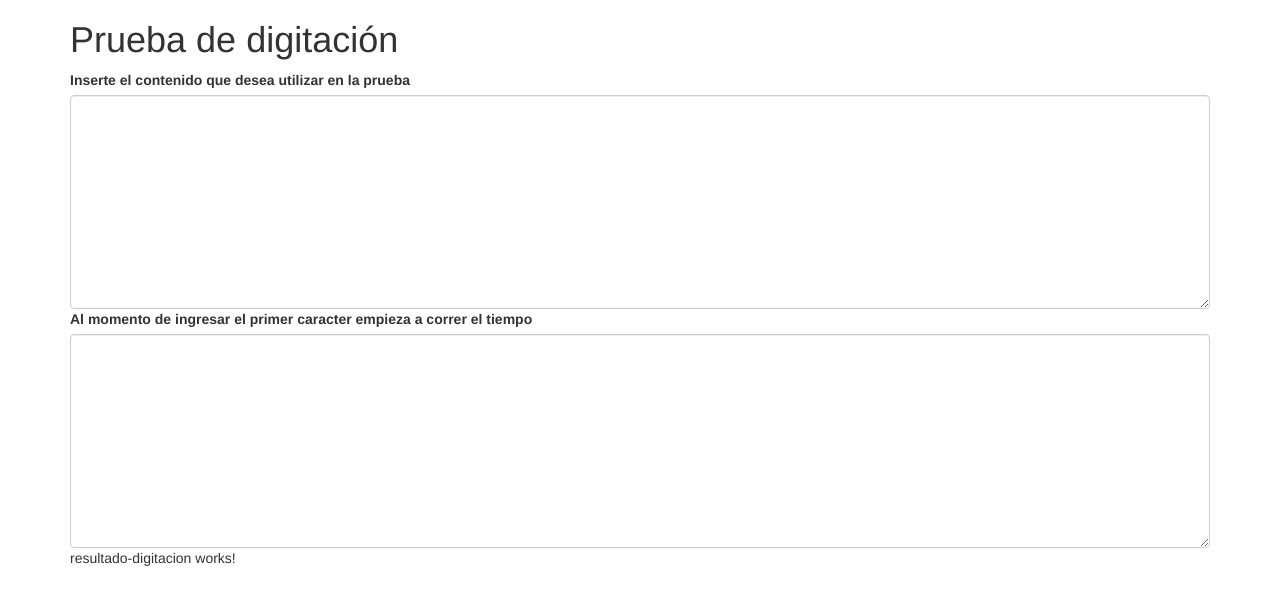
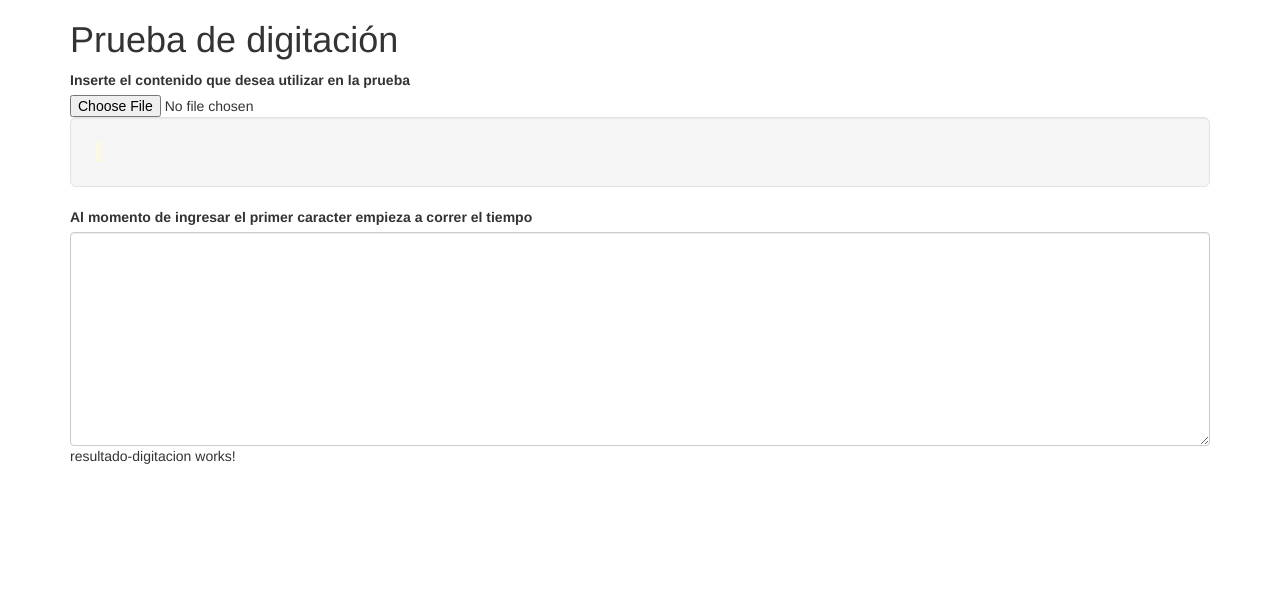
Before and after one commit to andrescrm/AngularTyping, an Angular app: page / in a window 1280 px wide. Shown: the top 604 px of the page. Built offline with nearby package versions, Linux system fonts and the light colour scheme.

Commit message:
Changes to process content text

```diff
--- a/src/app/app.component.html
+++ b/src/app/app.component.html
@@ -1,6 +1,6 @@
 <div class="container">
   <h1>Prueba de digitación</h1>
-  <app-fuente-contenido [longitudTextoDigitado]="longitudCaracteresDigitacion" (textoModificado)="onTextoModificado($event)"></app-fuente-contenido>
+  <app-fuente-contenido [longitudTextoDigitado]="cantidadAciertos" (textoModificado)="onTextoModificado($event)"></app-fuente-contenido>
   <app-digitacion-contenido (aciertosDigitacion)="onAciertosDigitacion($event)" [textoContenido]="fuenteContenido.trim()"></app-digitacion-contenido>
   <app-resultado-digitacion></app-resultado-digitacion>
 </div>
--- a/src/app/app.component.ts
+++ b/src/app/app.component.ts
@@ -7,10 +7,10 @@ import { Component } from '@angular/core';
 })
 export class AppComponent {
   fuenteContenido = '';
-  longitudCaracteresDigitacion = 0;
+  cantidadAciertos = 0;
 
   onAciertosDigitacion(eventData) {
-    this.longitudCaracteresDigitacion = eventData;
+    this.cantidadAciertos = eventData;
   }
 
   onTextoModificado(eventData) {
--- a/src/app/digitacion-contenido/digitacion-contenido.component.ts
+++ b/src/app/digitacion-contenido/digitacion-contenido.component.ts
@@ -12,20 +12,20 @@ export class DigitacionContenidoComponent {
   cantidadAciertos = 0;
   cantidadErrores = 0;
   @Input() textoContenido = '';
-  @Output() errorDigitacion = new EventEmitter<number>();
+  @Output() erroresDigitacion = new EventEmitter<number>();
   @Output() aciertosDigitacion = new EventEmitter<number>();
 
   constructor() { }
 
   validarCaracteres(event) {
-    if (this.textoContenido.charAt(this.textoDigitado.length - 1) !== event.key) {
-      this.cantidadErrores++;
-      this.errorDigitacion.emit(this.cantidadErrores);
-      this.textoDigitado = this.textoAnterior;
-    } else {
-      this.cantidadAciertos++;
+    if (this.textoContenido.slice(0, this.textoDigitado.length) === this.textoDigitado) {
+      this.cantidadAciertos = this.textoDigitado.length;
       this.aciertosDigitacion.emit(this.cantidadAciertos);
       this.textoAnterior = this.textoDigitado;
+    } else {
+      this.cantidadErrores = this.cantidadErrores + (this.textoDigitado.length - this.textoAnterior.length);
+      this.erroresDigitacion.emit(this.cantidadErrores);
+      this.textoDigitado = this.textoAnterior;
     }
 
     // TODO: Delete this line
--- a/src/app/fuente-contenido/fuente-contenido.component.html
+++ b/src/app/fuente-contenido/fuente-contenido.component.html
@@ -1,4 +1,5 @@
 <label>Inserte el contenido que desea utilizar en la prueba</label>
-<textarea class="form-control" rows="10" (change)="ajustarTextoContenido($event)" appResaltarTexto [longitudTexto]="longitudTextoDigitado">
+<input type="file" (change)="ajustarTextoContenido($event)">
+<div class="well well-lg" appResaltarTexto [longitudTexto]="longitudTextoDigitado">
   {{fuenteContenido}}
-</textarea>
+</div>
--- a/src/app/fuente-contenido/fuente-contenido.component.ts
+++ b/src/app/fuente-contenido/fuente-contenido.component.ts
@@ -14,8 +14,13 @@ export class FuenteContenidoComponent {
   constructor() { }
 
   ajustarTextoContenido(event) {
-    this.fuenteContenido = event.target.value;
-    this.textoModificado.emit(this.fuenteContenido);
+    const lector = new FileReader();
+    let archivo:File = event.target.files[0];
+
+    lector.readAsText(archivo)
+    lector.onloadend = (e) => {
+      this.fuenteContenido = lector.result;
+      this.textoModificado.emit(this.fuenteContenido);
+    }
   }
-
 }
--- a/src/app/resaltar-texto.directive.ts
+++ b/src/app/resaltar-texto.directive.ts
@@ -1,9 +1,9 @@
-import { Directive, HostBinding, HostListener, Input, ElementRef, Renderer2 } from '@angular/core';
+import { Directive, HostBinding, HostListener, Input, ElementRef, Renderer2, OnChanges, SimpleChanges } from '@angular/core';
 
 @Directive({
   selector: '[appResaltarTexto]'
 })
-export class ResaltarTextoDirective {
+export class ResaltarTextoDirective implements OnChanges {
 
   @Input() longitudTexto = 0;
 
@@ -17,6 +17,32 @@ export class ResaltarTextoDirective {
 
   }
 
-  // TODO: Validar la opcion de un observable sobre el tamaño del texto
+  // TODO: Validar la opcion de un observable sobre el tamaño del texto y utilizar mecanismo de change detection on OnPush
+
+  ngOnChanges(changes: SimpleChanges) {
+    if(changes.longitudTexto) {
+      console.log(this.elementRef.nativeElement.childNodes);
+
+      for (let index = 0; index < this.elementRef.nativeElement.childNodes.length - 1; index++) {
+        const elemento = this.renderer.createElement(this.elementRef.nativeElement.childNodes[index].nodeName);
+        this.renderer.removeChild(this.elementRef.nativeElement, elemento);
+      }
+
+      const elementoResaltado = this.renderer.createElement('mark');
+      const textoResaltado = this.renderer.createText(this.elementRef.nativeElement.innerText.slice(0, this.longitudTexto));
+      const elementoSinResaltar = this.renderer.createElement('span');
+      const textoSinResaltar = this.renderer.createText(this.elementRef.nativeElement.innerText.slice(this.longitudTexto + 1, this.elementRef.nativeElement.innerText.lenght));
+      this.renderer.appendChild(elementoResaltado, textoResaltado);
+      this.renderer.appendChild(elementoSinResaltar, textoSinResaltar);
+      this.renderer.appendChild(this.elementRef.nativeElement, elementoResaltado);
+      this.renderer.appendChild(this.elementRef.nativeElement, elementoSinResaltar);
+
+      // const div = this.renderer.createElement('mark');
+      // const text = this.renderer.createText('Hello world!');
+
+      // this.renderer.appendChild(div, text);
+      // this.renderer.appendChild(this.elementRef.nativeElement, div);
+    }
+  }
 
 }
```
Also changed, not shown: src/index.html (line endings or trailing spaces).
